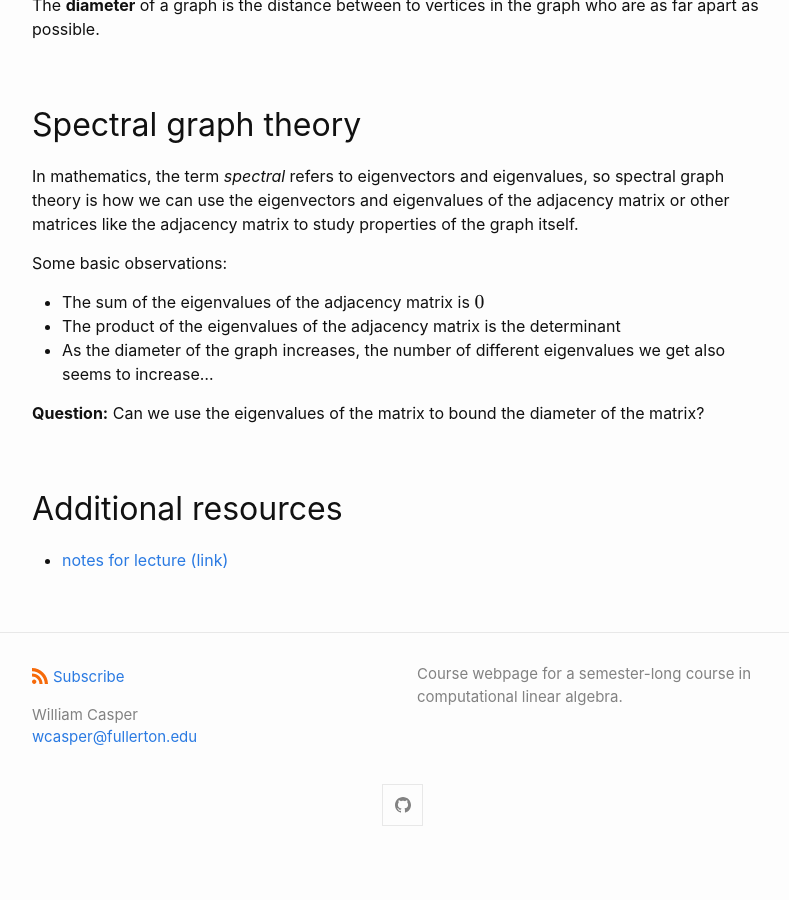
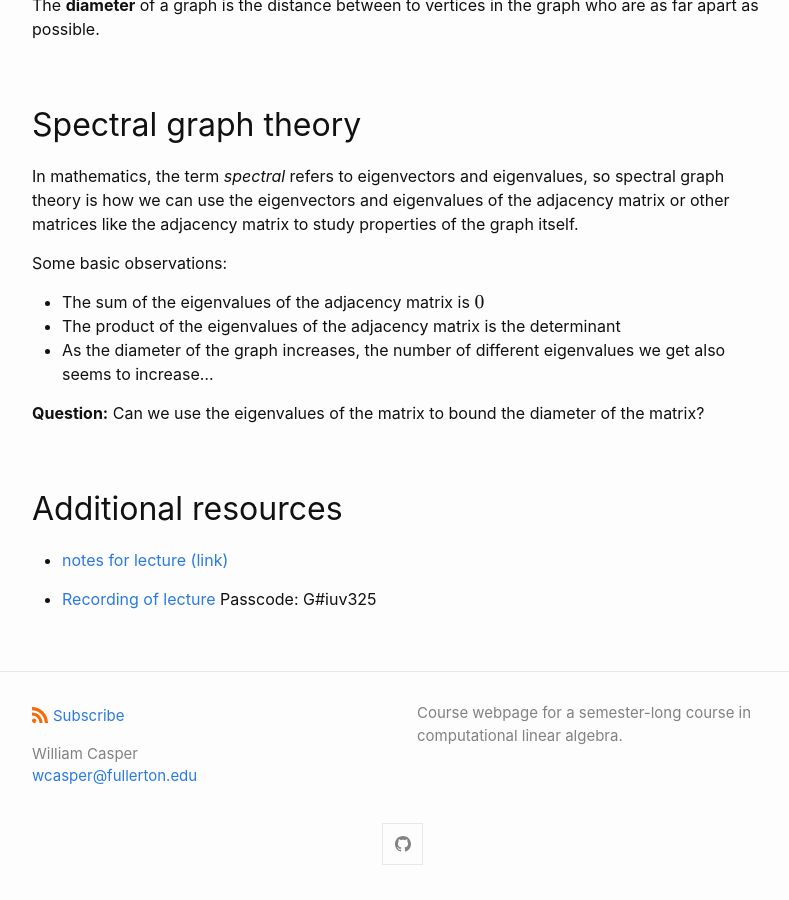
Before and after one commit to wcasper/math107spring2023, a Jekyll site: the page built from _posts/2023-05-01-Week-15-Lecture-24.md, in a window 1280 px wide and 900 px high, scrolled down 1144 px. Shown: the whole window, without its empty margins (238-1027 px from the left). Built offline with Jekyll 4.4.1, drawn with Linux system fonts in a browser that asks for light colours; before the commit the page ends 2005 px from its top, so only the background shows below that.

Commit message:
added lecture recording

```diff
--- a/_posts/2023-05-01-Week-15-Lecture-24.md
+++ b/_posts/2023-05-01-Week-15-Lecture-24.md
@@ -42,3 +42,5 @@ Some basic observations:
 
 ## Additional resources
 *  <a target="_parent" href="https://wcasper.github.io/math107spring2023/extras/2023-05-01-Week-15-Lecture-24.pdf">notes for lecture (link)</a>
+
+*  <a href="https://fullerton.zoom.us/rec/share/tPMXr65aYWVA7eC6nCAhdCSsxKVry_79sh0cfGWXxAM4hT0EnIBjidekWlV0Arv6.uK8txplWGZCeKRLS?startTime=1682960632000">Recording of lecture</a> Passcode: G#iuv325
```
